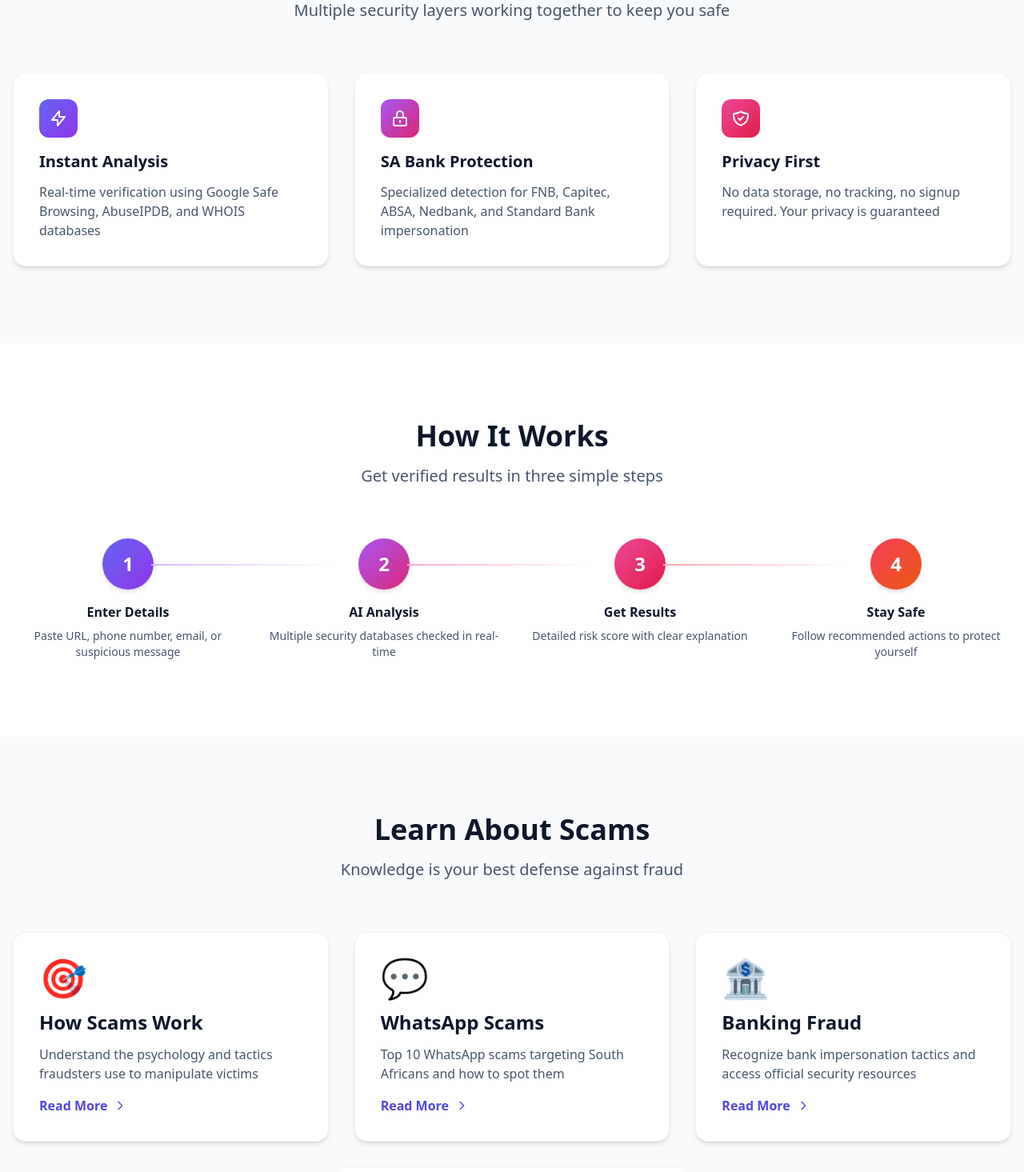
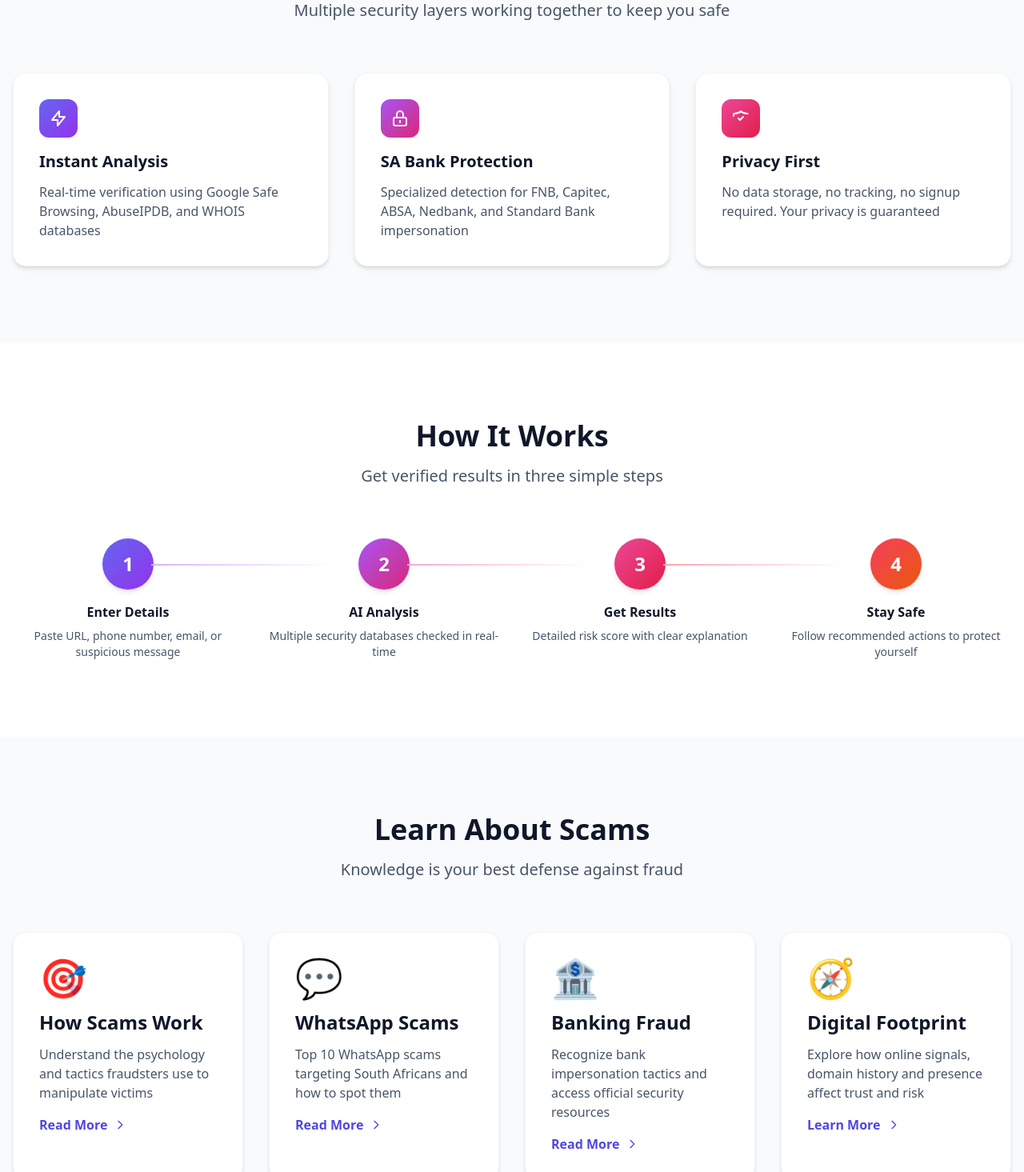
Before and after one commit to Masondo86/scam-verification-engine, a Next.js app: page / in a window 1280 px wide. Shown: the part 940-2405 px from the top of the page at 80% size. Built offline with nearby package versions, Linux system fonts and the light colour scheme.

Commit message:
Add Digital Footprint card, update grid to md:grid-cols-2 lg:grid-cols-4, add promo banner and footer link to digital-footprint-hub

```diff
--- a/app/page.tsx
+++ b/app/page.tsx
@@ -40,7 +40,7 @@
       name: 'How does scam detection work in South Africa?',
       acceptedAnswer: {
         '@type': 'Answer',
-        text: 'Scam detection combines device fingerprinting, digital footprint analysis, behavioral signals and known fraud intelligence patterns aligned with South African financial crime regulations.'
+        text: 'Scam detection combines device fingerprinting, digital footprint analysis, behavioral signals and known fraud intelligence patterns aligned with South African financial crime regula[...]'
       },
     },
     {
@@ -104,7 +104,7 @@
             {/* Trust badge */}
             <div className="inline-flex items-center gap-2 px-4 py-2 rounded-full bg-indigo-100 text-indigo-700 text-sm mb-8">
               <svg className="w-4 h-4" fill="currentColor" viewBox="0 0 20 20">
-                <path fillRule="evenodd" d="M2.166 4.999A11.954 11.954 0 0110 1.944 11.954 11.954 0 0117.834 5c.11.65.166 1.32.166 2.001 0 5.225-3.34 9.67-8 11.317C5.34 16.67 2 12.225 2 7c0-.682.056-1.351.166-2.001zm11.334 5.834a1 1 0 00-1.414-1.414L9 10.586 7.414 9a1 1 0 00-1.414 1.414l2 2a1 1 0 001.414 0l4-4z" clipRule="evenodd" />
+                <path fillRule="evenodd" d="M2.166 4.999A11.954 11.954 0 0110 1.944 11.954 11.954 0 0117.834 5c.11.65.166 1.32.166 2.001 0 5.225-3.34 9.67-8 11.317C5.34 16.67 2 12.225 2 7c0-.682.[...]" />
               </svg>
               Trusted by South Africans
             </div>
@@ -127,7 +127,7 @@
             <div className="flex flex-col sm:flex-row gap-4 justify-center mb-12">
               <Link
                 href="/scan"
-                className="group px-8 py-4 bg-gradient-to-r from-indigo-600 to-purple-600 rounded-xl font-semibold text-white shadow-lg shadow-indigo-200 hover:shadow-indigo-300 transition-all hover:scale-105"
+                className="group px-8 py-4 bg-gradient-to-r from-indigo-600 to-purple-600 rounded-xl font-semibold text-white shadow-lg shadow-indigo-200 hover:shadow-indigo-300 transition-all ho[...]"
               >
                 Start Free Scan
                 <svg className="inline-block ml-2 w-5 h-5 group-hover:translate-x-1 transition-transform" fill="none" stroke="currentColor" viewBox="0 0 24 24">
@@ -201,7 +201,7 @@
             <div className="bg-white rounded-2xl shadow-md p-8 hover:shadow-xl transition-shadow border border-slate-100">
               <div className="w-12 h-12 rounded-xl bg-gradient-to-br from-pink-500 to-rose-600 flex items-center justify-center mb-4">
                 <svg className="w-6 h-6 text-white" fill="none" stroke="currentColor" viewBox="0 0 24 24">
-                  <path strokeLinecap="round" strokeLinejoin="round" strokeWidth={2} d="M9 12l2 2 4-4m5.618-4.016A11.955 11.955 0 0112 2.944a11.955 11.955 0 01-8.618 3.04A12.02 12.02 0 003 9c0 5.591 3.824 10.29 9 11.622 5.176-1.332 9-6.03 9-11.622 0-1.042-.133-2.052-.382-3.016z" />
+                  <path strokeLinecap="round" strokeLinejoin="round" strokeWidth={2} d="M9 12l2 2 4-4m5.618-4.016A11.955 11.955 0 0112 2.944a11.955 11.955 0 01-8.618 3.04A12.02 12.02 0 003 9c0 5.[...]" />
                 </svg>
               </div>
               <h3 className="text-xl font-bold text-slate-900 mb-3">Privacy First</h3>
@@ -290,7 +290,7 @@
             </p>
           </div>
 
-          <div className="grid md:grid-cols-3 gap-8 mb-8">
+          <div className="grid md:grid-cols-2 lg:grid-cols-4 gap-8 mb-8">
             <Link href="/how-scams-work" className="bg-white rounded-2xl shadow-md p-8 hover:shadow-xl transition-all group border border-slate-100">
               <div className="text-5xl mb-4 group-hover:scale-110 transition-transform">🎯</div>
               <h3 className="text-2xl font-bold text-slate-900 mb-3">How Scams Work</h3>
@@ -327,6 +327,20 @@
               </p>
               <div className="text-indigo-600 font-semibold flex items-center gap-2">
                 Read More
+                <svg className="w-4 h-4 group-hover:translate-x-1 transition-transform" fill="none" stroke="currentColor" viewBox="0 0 24 24">
+                  <path strokeLinecap="round" strokeLinejoin="round" strokeWidth={2} d="M9 5l7 7-7 7" />
+                </svg>
+              </div>
+            </Link>
+
+            <Link href="/digital-footprint-hub" className="bg-white rounded-2xl shadow-md p-8 hover:shadow-xl transition-all group border border-slate-100">
+              <div className="text-5xl mb-4 group-hover:scale-110 transition-transform">🧭</div>
+              <h3 className="text-2xl font-bold text-slate-900 mb-3">Digital Footprint</h3>
+              <p className="text-slate-600 mb-4">
+                Explore how online signals, domain history and presence affect trust and risk
+              </p>
+              <div className="text-indigo-600 font-semibold flex items-center gap-2">
+                Learn More
                 <svg className="w-4 h-4 group-hover:translate-x-1 transition-transform" fill="none" stroke="currentColor" viewBox="0 0 24 24">
                   <path strokeLinecap="round" strokeLinejoin="round" strokeWidth={2} d="M9 5l7 7-7 7" />
                 </svg>
@@ -400,7 +414,7 @@
           </p>
           <Link
             href="/scan"
-            className="inline-flex items-center gap-2 px-8 py-4 bg-gradient-to-r from-indigo-600 to-purple-600 rounded-xl font-semibold text-white text-lg shadow-lg shadow-indigo-200 hover:shadow-indigo-300 transition-shadow hover:scale-105"
+            className="inline-flex items-center gap-2 px-8 py-4 bg-gradient-to-r from-indigo-600 to-purple-600 rounded-xl font-semibold text-white text-lg shadow-lg shadow-indigo-200 hover:shadow[...]"
           >
             Start Free Scan
             <svg className="w-5 h-5" fill="none" stroke="currentColor" viewBox="0 0 24 24">
@@ -410,6 +424,21 @@
           <p className="text-slate-500 text-sm mt-4">
             No registration • 100% free • Powered by The Link Digital Security
           </p>
+        </div>
+      </section>
+
+      {/* DIGITAL FOOTPRINT PROMO BANNER (above footer) */}
+      <section className="py-8 bg-indigo-600 text-white">
+        <div className="max-w-7xl mx-auto px-4 flex flex-col md:flex-row items-center justify-between gap-4">
+          <div>
+            <h3 className="text-2xl font-bold">Discover the Digital Footprint Hub</h3>
+            <p className="text-slate-100 mt-1">Learn how domain history, ownership signals and online presence affect scam risk.</p>
+          </div>
+          <div>
+            <Link href="/digital-footprint-hub" className="inline-flex items-center gap-2 px-6 py-3 bg-white text-indigo-700 rounded-xl font-semibold hover:bg-slate-100 transition">
+              Learn More
+n            </Link>
+          </div>
         </div>
       </section>
 
@@ -434,6 +463,7 @@
                 <li><Link href="/whatsapp-scams" className="text-slate-600 hover:text-indigo-600 transition-colors">WhatsApp Scams</Link></li>
                 <li><Link href="/banking-fraud-south-africa" className="text-slate-600 hover:text-indigo-600 transition-colors">Banking Fraud</Link></li>
                 <li><Link href="/payday-loan-scams" className="text-slate-600 hover:text-indigo-600 transition-colors">Payday Loan Scams</Link></li>
+                <li><Link href="/digital-footprint-hub" className="text-slate-600 hover:text-indigo-600 transition-colors">Digital Footprint</Link></li>
               </ul>
             </div>
             <div>
```
